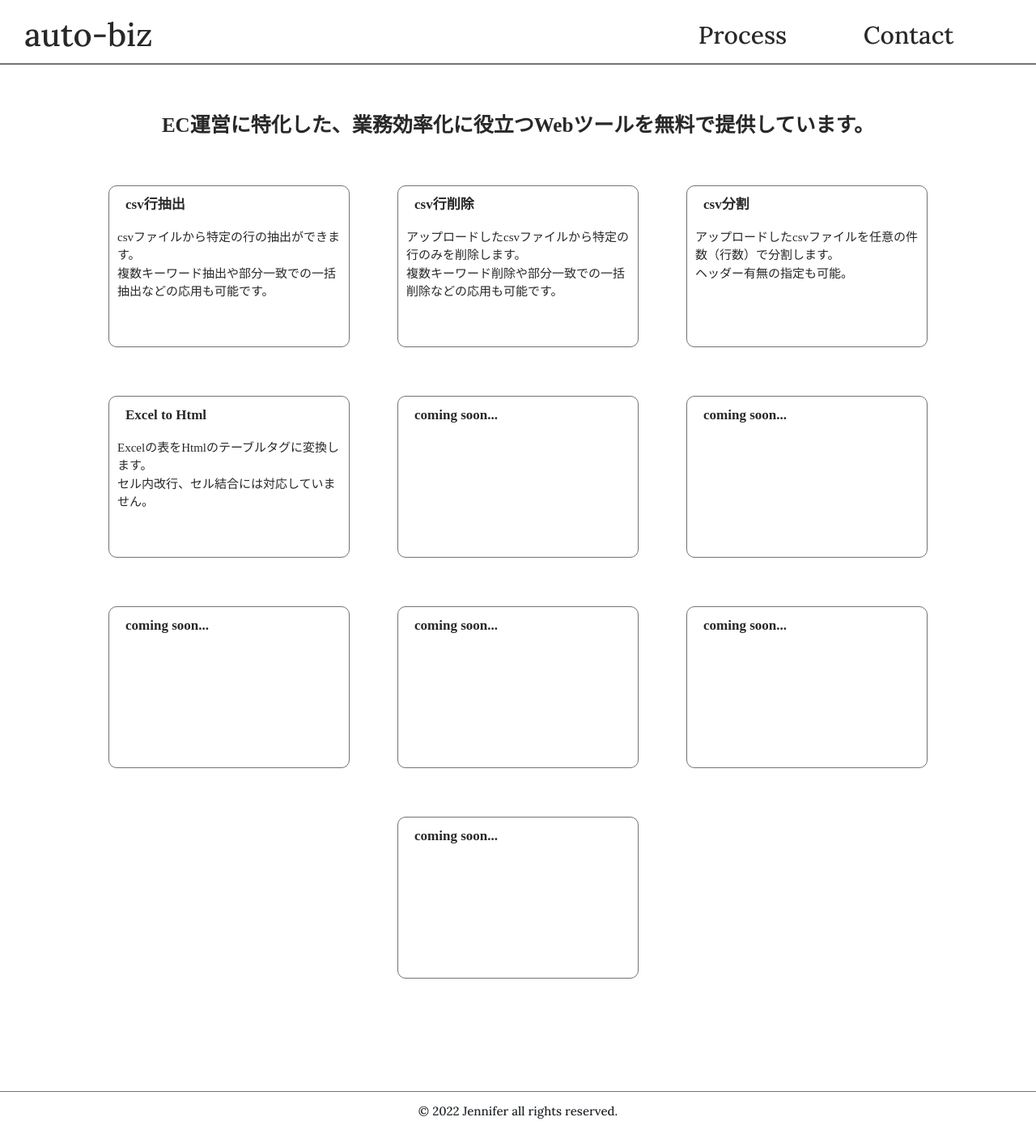
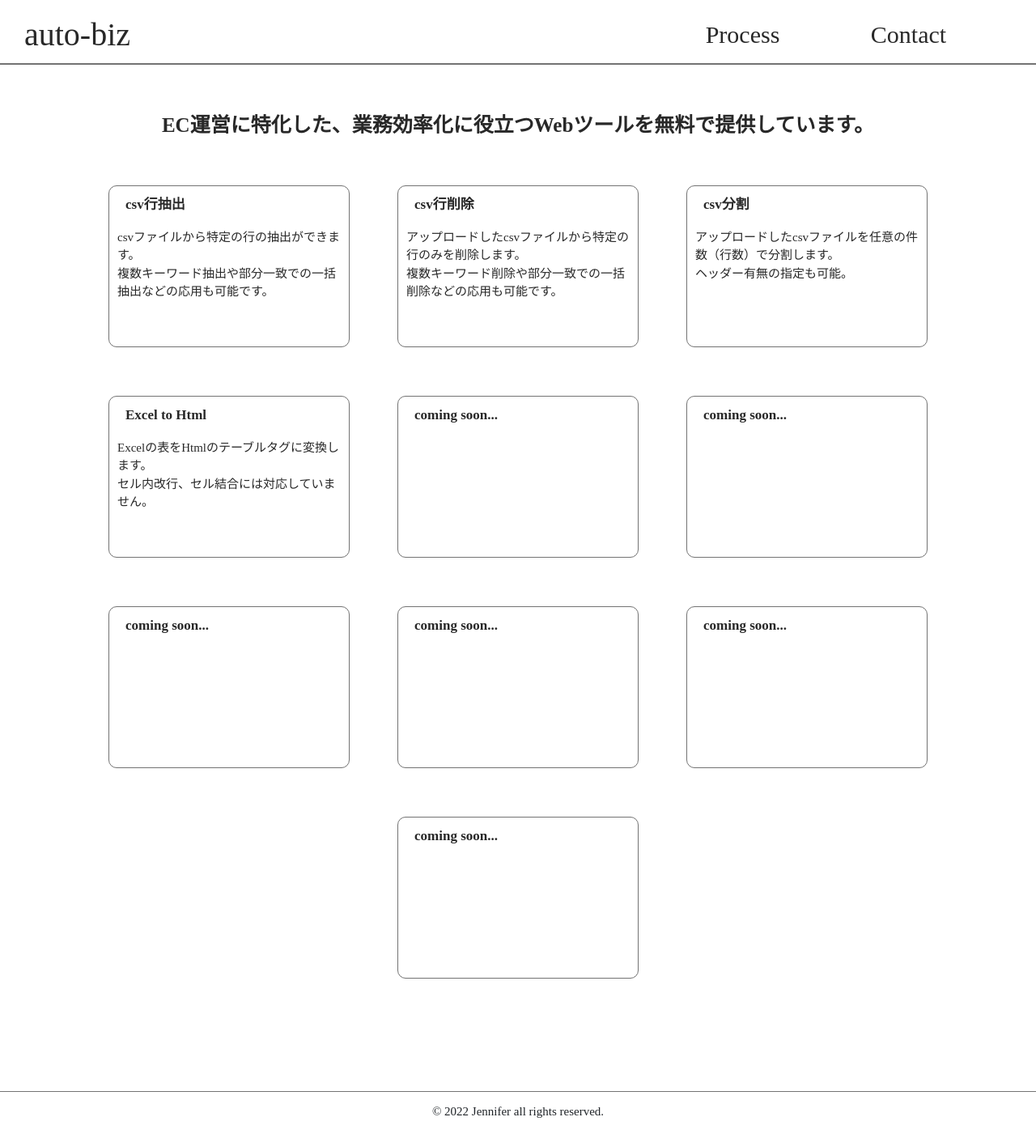
Before and after one commit to kishi-hirosuke/convenient_tools, a Django app: page / in a window 1280 px wide. Shown: the whole page at 81% size. Run offline with Django 3.2, Linux system fonts and the light colour scheme.

Commit message:
main.css commit

```diff
--- a/convenient_tools/tool_site/static/css/main.css
+++ b/convenient_tools/tool_site/static/css/main.css
@@ -30,10 +30,11 @@ header .header_about_link {
   text-decoration: none;
   font-size: 35px;
   color: rgb(40, 40, 40);
-  font-family: "Lora", serif;
+  font-family: "游ゴシック", "ヒラギノ角ゴ ProN", "sans-serif";
   width: 180px;
   margin-left: 30px;
   white-space: nowrap;
+  font-weight: bold;
 }
 header .header_about_link::after {
   content: "";
@@ -75,7 +76,7 @@ header .header_right_contents .header_right_content_1 {
 header .header_right_contents .header_right_content_1 .header_right_process {
   padding-top: 10px;
   font-size: 30px;
-  font-family: "Lora", serif;
+  font-family: "游ゴシック", "ヒラギノ角ゴ ProN", "sans-serif";
 }
 header .header_right_contents .header_right_content_1 .header_right_process_pulldown {
   position: absolute;
@@ -103,7 +104,7 @@ header .header_right_contents .header_right_content_2 {
 header .header_right_contents .header_right_content_2 .header_right_contact {
   padding-top: 10px;
   font-size: 30px;
-  font-family: "Lora", serif;
+  font-family: "游ゴシック", "ヒラギノ角ゴ ProN", "sans-serif";
 }
 header .header_right_contents .header_right_content_2 .header_right_contact_pulldown {
   position: absolute;
@@ -265,5 +266,5 @@ footer {
 footer p {
   padding: 13px 0 0 0;
   font-size: 15px;
-  font-family: "Lora", serif;
+  font-family: "游ゴシック", "ヒラギノ角ゴ ProN", "sans-serif";
 }/*# sourceMappingURL=main.css.map */
--- a/convenient_tools/tool_site/static/css/main.scss
+++ b/convenient_tools/tool_site/static/css/main.scss
@@ -50,10 +50,11 @@ header {
     .header_about_link {
         display: flex;
         align-items: center;
-        @include link($title,$text_color,$en);
+        @include link($title,$text_color,$ja);
         width: 180px;
         margin-left: 30px;
         white-space: nowrap;
+        font-weight: bold;
         &::after {
             content: "";
             display: inline-block;
@@ -93,7 +94,7 @@ header {
             .header_right_process {
                 padding-top: 10px;
                 font-size: $subtitle;
-                font-family: $en;
+                font-family: $ja;
             }
             .header_right_process_pulldown {
                 position: absolute;
@@ -118,7 +119,7 @@ header {
             .header_right_contact {
                 padding-top: 10px;
                 font-size: $subtitle;
-                font-family: $en;
+                font-family: $ja;
             }
             .header_right_contact_pulldown {
                 position: absolute;
@@ -280,6 +281,6 @@ footer {
     p {
         padding: 13px 0 0 0;
         @include except_font_size(15px);
-        font-family: $en;
+        font-family: $ja;
     }
 }
```
Also changed, not shown: 2 other files.
